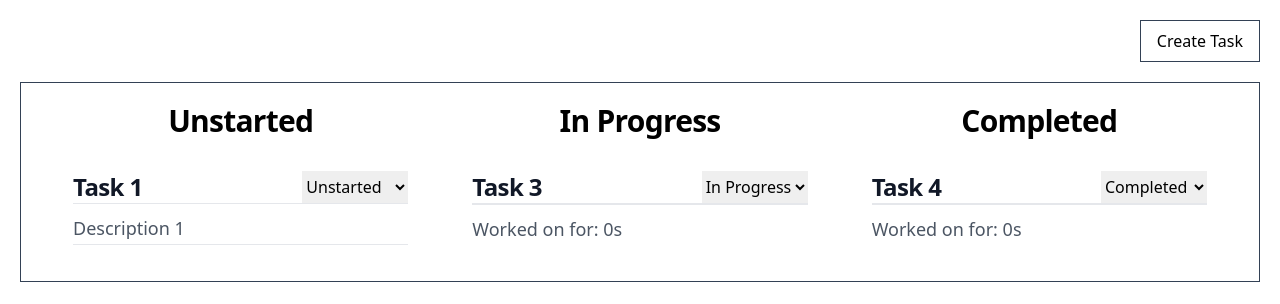
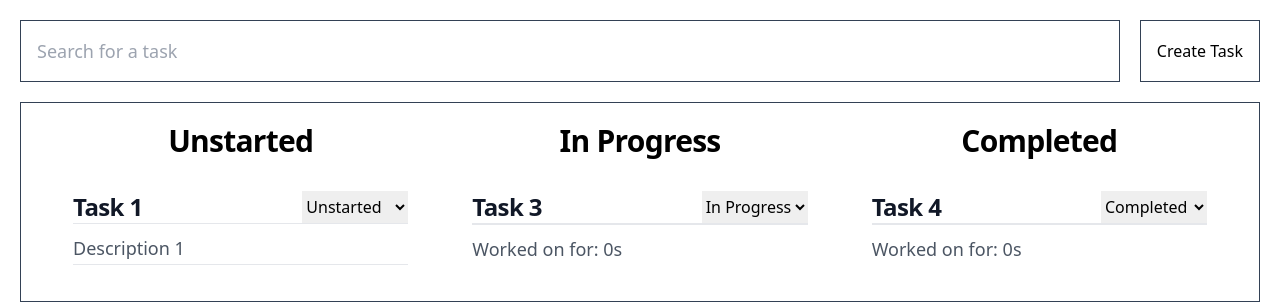
Before and after one commit to samuelsilvadev/kanban-board, a React (Create React App) app: page / in a window 1280 px wide. Shown: the top 304 px of the page. Built offline with nearby package versions, Linux system fonts and the light colour scheme; data requests are answered from the project's data file.

Commit message:
feat: add search (#12)

```diff
--- /dev/null
+++ b/src/components/Search.tsx
@@ -0,0 +1,27 @@
+import { useSearchTerm } from "../state/tasks/useSearchTerm";
+
+export function Search() {
+  const { searchTerm, setSearchTerm } = useSearchTerm();
+
+  const handleOnChange: React.ChangeEventHandler<HTMLInputElement> = (
+    event
+  ) => {
+    setSearchTerm(event.target.value);
+  };
+
+  return (
+    <form className="w-full">
+      <label htmlFor="search" className="sr-only">
+        Search for a task
+      </label>
+      <input
+        value={searchTerm}
+        onChange={handleOnChange}
+        id="search"
+        type="search"
+        placeholder="Search for a task"
+        className="w-full p-4 text-lg text-gray-900 border border-slate-700"
+      />
+    </form>
+  );
+}
--- a/src/pages/Tasks.tsx
+++ b/src/pages/Tasks.tsx
@@ -6,6 +6,7 @@ import { useTasks } from "../state/tasks/useTasks";
 import { Loader } from "../components/Loader";
 import { ErrorDisplay } from "../components/ErrorDisplay";
 import { CreateTask } from "../components/CreateTask";
+import { Search } from "../components/Search";
 
 export function Tasks() {
   const { isLoaded, isLoading, tasks, error, editTask, getTasks } = useTasks();
@@ -50,7 +51,8 @@ export function Tasks() {
 
   return (
     <>
-      <header className="p-5 pb-0 flex justify-end">
+      <header className="p-5 pb-0 flex justify-end gap-5">
+        <Search />
         <CreateTask />
       </header>
       <main className="m-5 p-5 border border-slate-700">
--- a/src/state/tasks/selectors.ts
+++ b/src/state/tasks/selectors.ts
@@ -7,7 +7,15 @@ function _selectTasks(state: RootState): TaskView[] {
   return state.tasks.data ?? [];
 }
 
-export const selectTasks = createSelector([_selectTasks], (tasks) => tasks);
+export const selectTasks = createSelector(
+  [_selectTasks, selectSearchTerm],
+  (tasks, searchTerm) =>
+    tasks.filter((task) => task.title.match(new RegExp(searchTerm, "i")))
+);
+
+export function selectSearchTerm(state: RootState): string {
+  return state.tasks.searchTerm;
+}
 
 export function selectIsTasksLoading(state: RootState): boolean {
   return state.tasks.loading;
--- a/src/state/tasks/tasksSlice.ts
+++ b/src/state/tasks/tasksSlice.ts
@@ -19,6 +19,7 @@ export type TasksState = {
   data: TaskView[] | null;
   loading: boolean;
   error?: ErrorMessage;
+  searchTerm: string;
 };
 
 export type EditTaskAction = PayloadAction<{
@@ -28,9 +29,12 @@ export type EditTaskAction = PayloadAction<{
 
 export type IncrementTimerAction = PayloadAction<{ id: string }>;
 
+export type SetSearchTermAction = PayloadAction<{ searchTerm: string }>;
+
 export const initialTasksState: TasksState = {
   data: null,
   loading: false,
+  searchTerm: "",
 };
 
 const incrementTimerReducer: CaseReducer<TasksState, IncrementTimerAction> = (
@@ -44,10 +48,18 @@ const incrementTimerReducer: CaseReducer<TasksState, IncrementTimerAction> = (
   }
 };
 
+const setSearchTermReducer: CaseReducer<TasksState, SetSearchTermAction> = (
+  state,
+  { payload: { searchTerm } }
+) => {
+  state.searchTerm = searchTerm;
+};
+
 const tasksSlice = createSlice({
   initialState: initialTasksState,
   name: "tasks",
   reducers: {
+    setSearchTerm: setSearchTermReducer,
     incrementTimer: incrementTimerReducer,
   },
   extraReducers: (builder) => {
@@ -157,7 +169,7 @@ export const createTask = (
   };
 };
 
-export const { incrementTimer } = tasksSlice.actions;
+export const { incrementTimer, setSearchTerm } = tasksSlice.actions;
 
 export const startTimer = createAction<IncrementTimerAction["payload"]>(
   `${tasksSlice.name}/startTimer`
--- /dev/null
+++ b/src/state/tasks/useSearchTerm.ts
@@ -0,0 +1,19 @@
+import { useCallback } from "react";
+import { useAppDispatch, useAppSelector } from "../store";
+import { selectSearchTerm } from "./selectors";
+import { setSearchTerm } from "./tasksSlice";
+
+export function useSearchTerm() {
+  const searchTerm = useAppSelector(selectSearchTerm);
+  const dispatch = useAppDispatch();
+
+  return {
+    searchTerm,
+    setSearchTerm: useCallback(
+      (searchTerm: string) => {
+        dispatch(setSearchTerm({ searchTerm }));
+      },
+      [dispatch]
+    ),
+  };
+}
```
Also changed, not shown: 1 other file (tests, documents, lock files or other folders).
